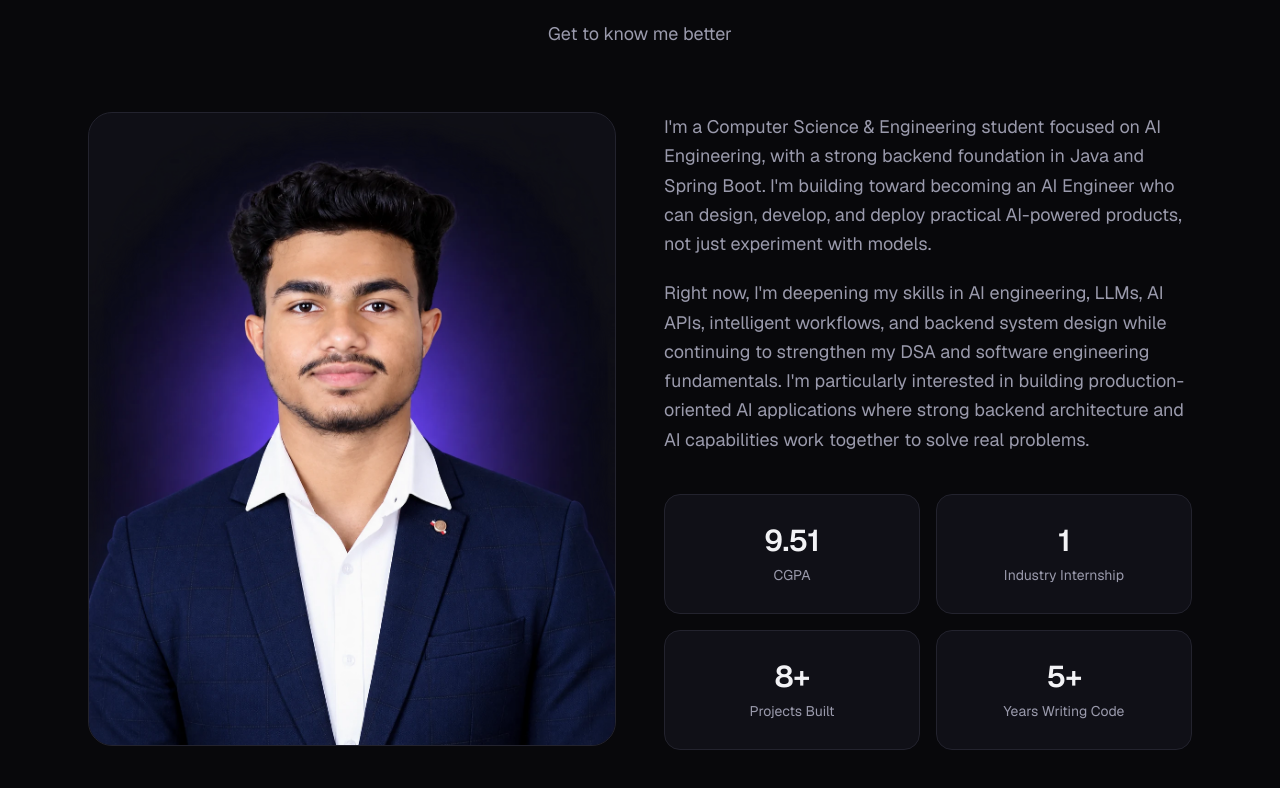
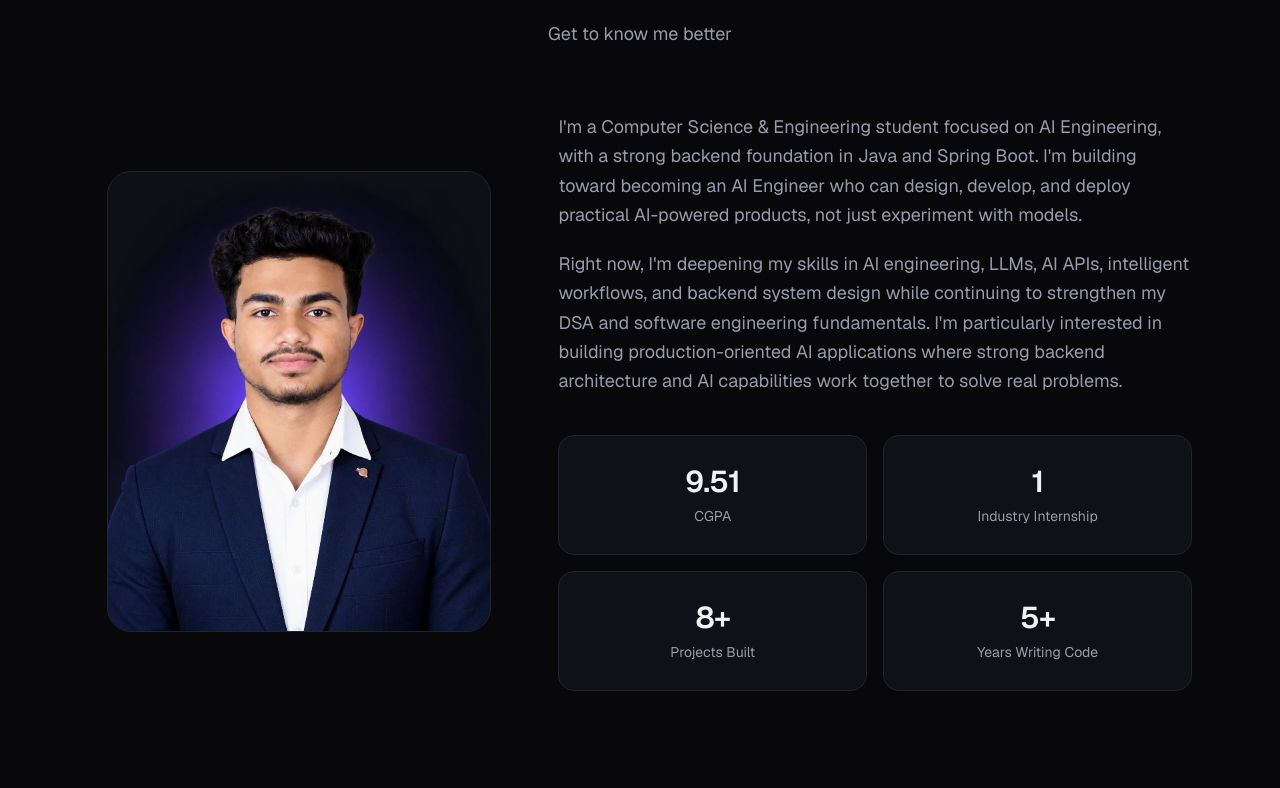
Before and after one commit to SR-Pradhan/Portfolio, a Next.js app in the folder frontend/: page / in a window 1280 px wide. Shown: the part 972-1760 px from the top of the page. Built offline with nearby package versions, Linux system fonts and the light colour scheme; no server answers.

Commit message:
Rebalance About columns so the section fits one viewport

```diff
--- a/frontend/src/components/sections/About.tsx
+++ b/frontend/src/components/sections/About.tsx
@@ -6,14 +6,16 @@ import Section from "../Section";
 export default function About() {
   return (
     <Section id="about" title={about.heading} sub={about.sub}>
-      <div className="grid items-start gap-12 md:grid-cols-2">
+      {/* photo column deliberately narrower than the text: a 5:6 frame at half
+          the page width runs ~630px tall and pushes the stats off screen */}
+      <div className="grid items-center gap-12 md:grid-cols-[0.8fr_1.2fr]">
         <Reveal>
-          <div className="relative aspect-[5/6] overflow-hidden rounded-3xl border border-border bg-surface">
+          <div className="relative mx-auto aspect-[5/6] w-full max-w-sm overflow-hidden rounded-3xl border border-border bg-surface">
             <Image
               src={site.avatar}
               alt={site.name}
               fill
-              sizes="(max-width: 768px) 100vw, 50vw"
+              sizes="(max-width: 768px) 100vw, 40vw"
               className="object-cover"
               priority={false}
             />
```
